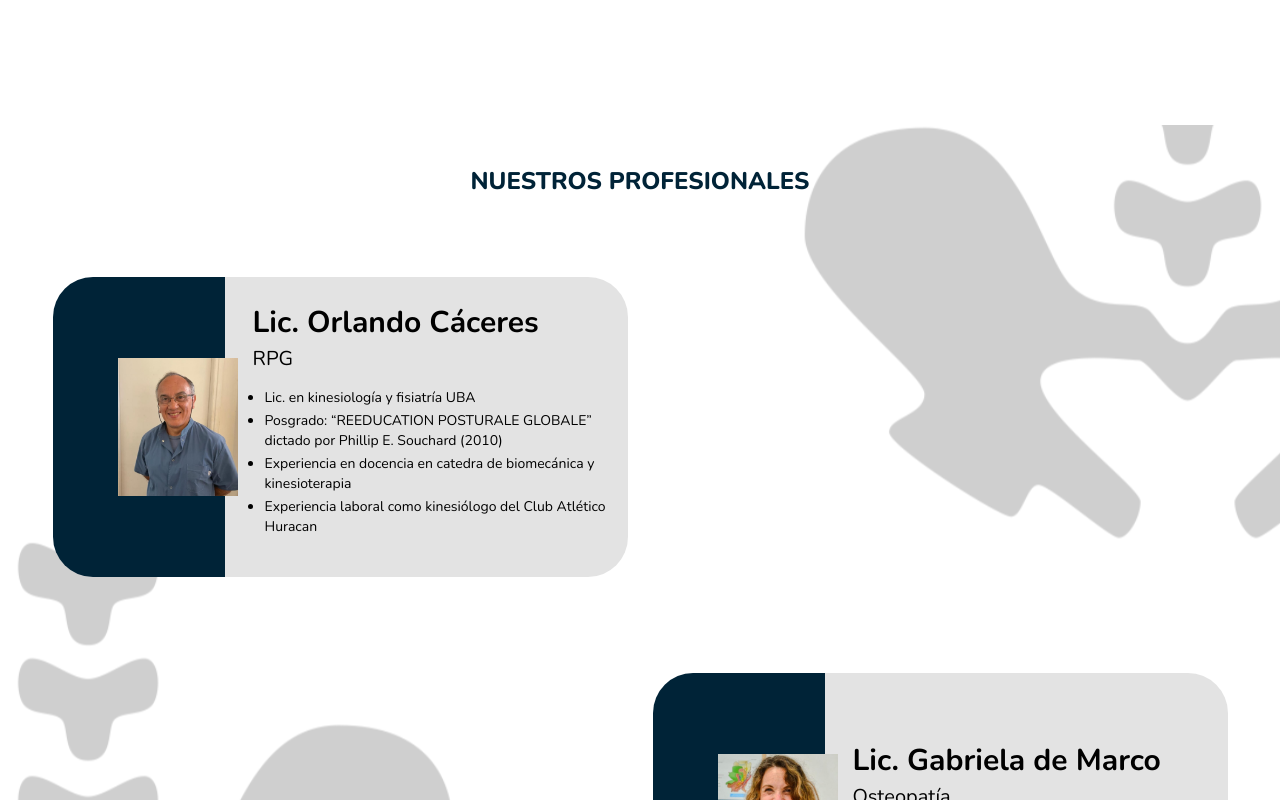
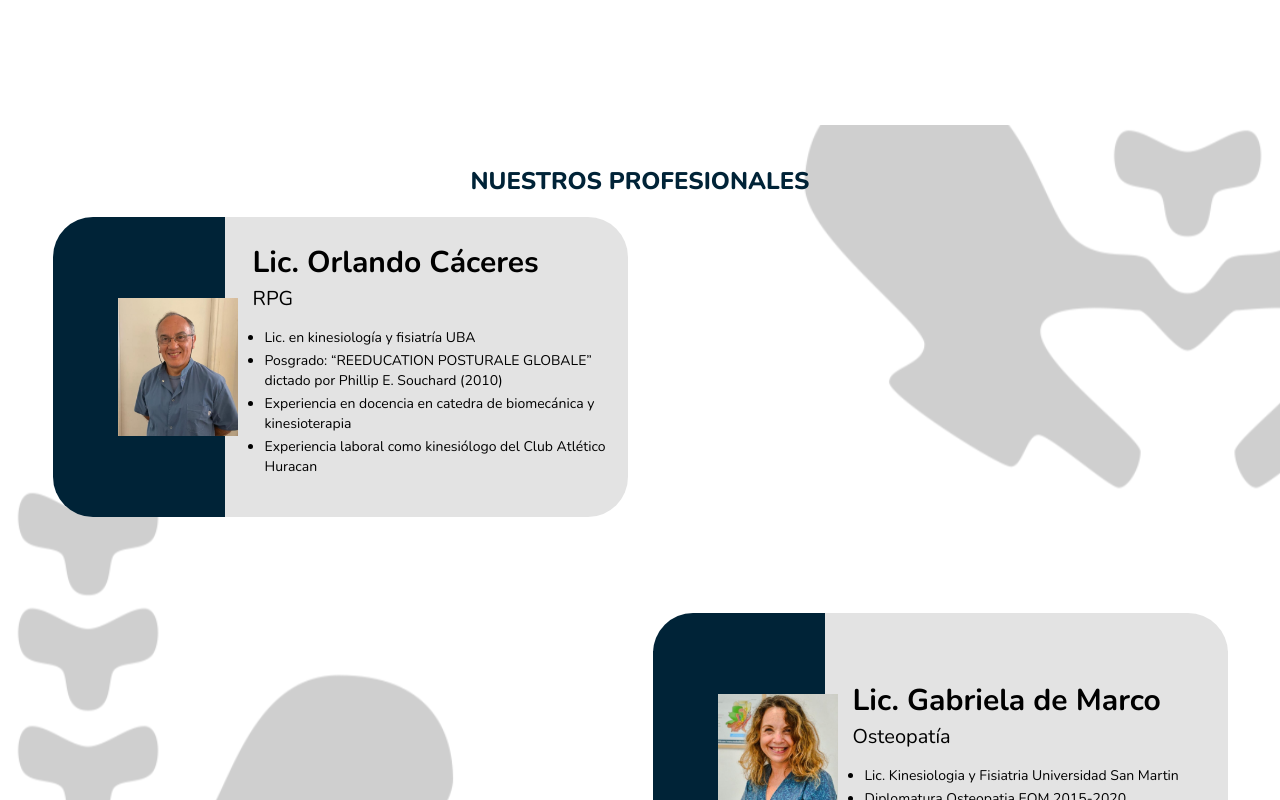
Before and after one commit to tomaslami/update-genesis, a Next.js app: page / in a window 1280 px wide. Shown: the part 3160-3960 px from the top of the page. Built offline with nearby package versions, Linux system fonts and the light colour scheme.

Commit message:
Professionals changes

```diff
--- a/src/components/Professionals.tsx
+++ b/src/components/Professionals.tsx
@@ -6,11 +6,11 @@ import { CardProfessionalsElements } from '../helpers/data'
 const Professionals = () => {
 
   return (
-    <section id='profesionales' className='min-h-screen w-full flex justify-start items-start md:p-10 p-4 flex-col gap-10 bg-cover bg-no-repeat bg-center bg-[url(/FondoProfesionales_Mobile.png)] lg:bg-[url(/FondoProfesionales.svg)]'>
+    <section id='profesionales' className='min-h-screen w-full flex justify-start items-start md:p-10 p-4 flex-col gap-5 bg-cover bg-no-repeat bg-center bg-[url(/FondoProfesionales_Mobile.png)] lg:bg-[url(/FondoProfesionales.svg)]'>
       <div className='flex flex-col justify-center items-center w-full h-1/5  '>
         <h1 className='w-full text-center text-2xl text-[#002337] font-extrabold '>NUESTROS PROFESIONALES</h1>
       </div>
-      <div className='w-full h-full flex flex-col gap-24 items-end py-10' >
+      <div className='w-full h-full flex flex-col gap-24 items-end' >
         {CardProfessionalsElements.map(pro => (
           <div key={pro.id}
             className='w-full flex ' style={{ flexDirection: pro.id % 2 === 0 ? 'row-reverse' : 'row' }}>
```
